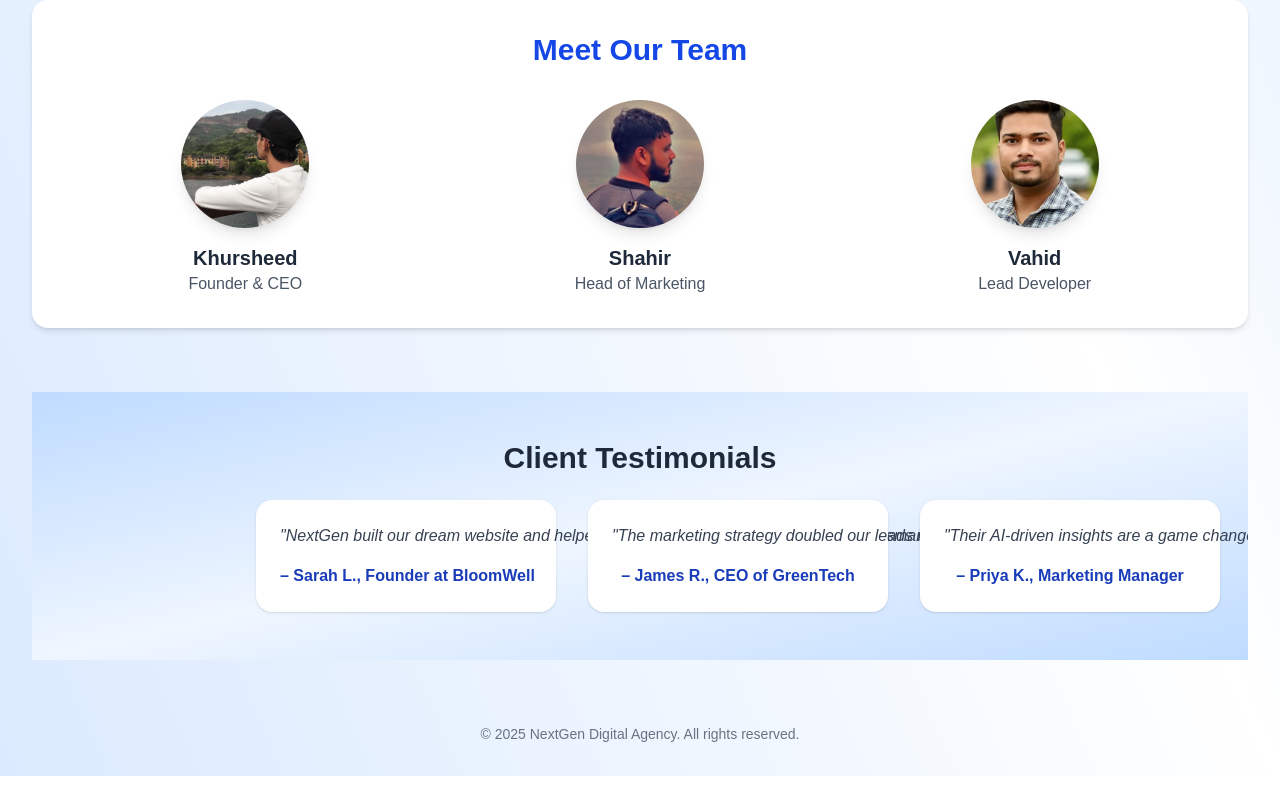
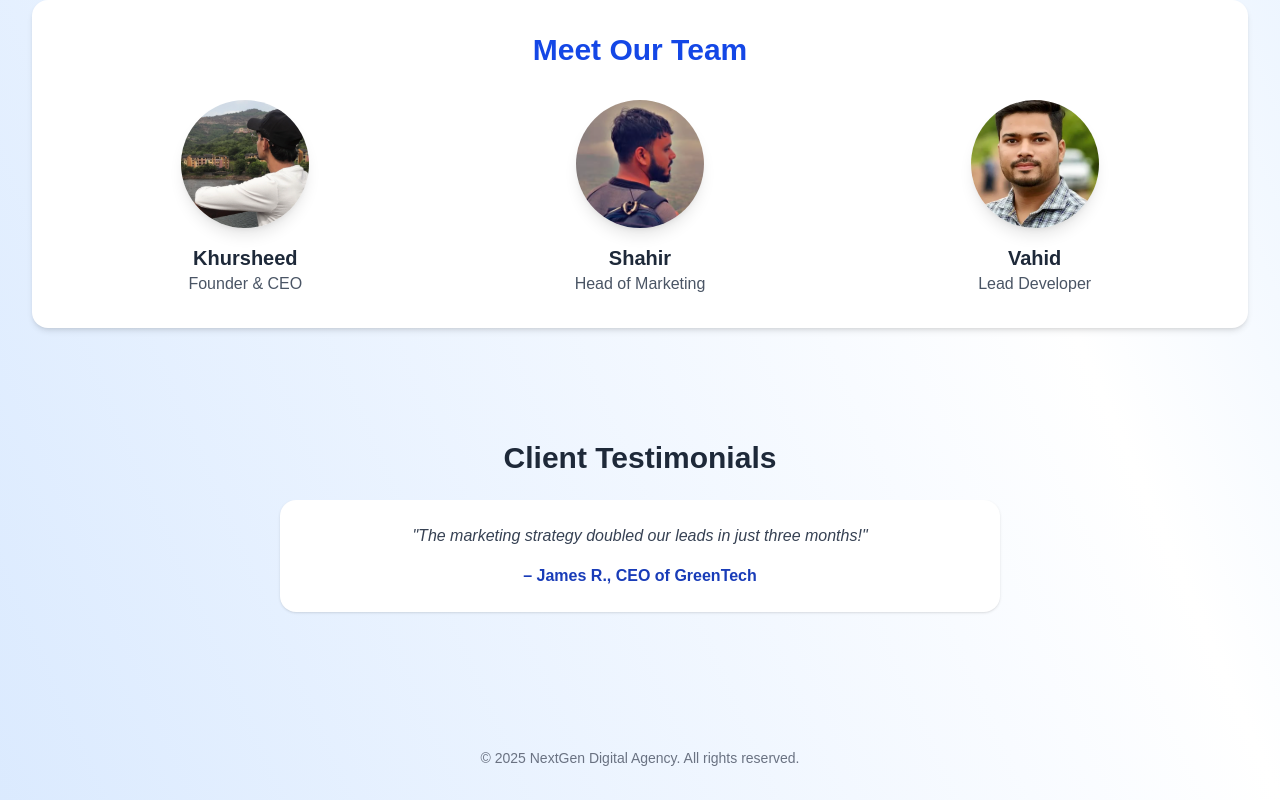
Before and after one commit to vahid454/ageny-site, a Next.js app: page / in a window 1280 px wide. Shown: the part 2132-2932 px from the top of the page. Before the commit the page ends 2908 px from the top, so only its background shows below. Built offline with nearby package versions, Linux system fonts and the light colour scheme.

Commit message:
fix: add separate menu bar for compact view

```diff
--- a/src/app/page.tsx
+++ b/src/app/page.tsx
@@ -56,7 +56,7 @@ export default function Home() {
           />
         </Link>
         <div
-          className={`flex flex-col gap-4 md:flex-row md:space-x-12 md:items-center md:ml-1 mt-[50px] ${
+          className={`flex flex-col gap-4 md:flex-row md:space-x-12 md:items-center md:ml-1 md:mt-[50px] ${
             menuOpen ? 'block' : 'hidden'
           } md:block`}
         >
@@ -183,45 +183,57 @@ export default function Home() {
         </div>
       </section>
 
-      {/* Client Testimonials slider-like section */}
-      <section className="mb-16 text-center bg-gradient-to-br from-blue-200 via-blue-50 to-blue-200 py-12 overflow-hidden">
+        {/* Client Testimonials slider */}
+    <section className="mb-16 text-center py-12 overflow-hidden">
         <h2 className="text-3xl font-bold mb-6">Client Testimonials</h2>
         <div className="relative max-w-3xl mx-auto">
-          <div className="flex space-x-8 animate-marquee whitespace-nowrap">
-            <div className="bg-white p-6 rounded-2xl shadow inline-block min-w-[300px]">
-              <p className="italic text-gray-700">"NextGen built our dream website and helped us reach new customers. Their team is smart, responsive, and results-driven."</p>
-              <p className="mt-4 font-semibold text-blue-800">– Sarah L., Founder at BloomWell</p>
-            </div>
-            <div className="bg-white p-6 rounded-2xl shadow inline-block min-w-[300px]">
-              <p className="italic text-gray-700">"The marketing strategy doubled our leads in just three months!"</p>
-              <p className="mt-4 font-semibold text-blue-800">– James R., CEO of GreenTech</p>
-            </div>
-            <div className="bg-white p-6 rounded-2xl shadow inline-block min-w-[300px]">
-              <p className="italic text-gray-700">"Their AI-driven insights are a game changer for our campaigns."</p>
-              <p className="mt-4 font-semibold text-blue-800">– Priya K., Marketing Manager</p>
-            </div>
-            <div className="bg-white p-6 rounded-2xl shadow inline-block min-w-[300px]">
-              <p className="italic text-gray-700">"A fantastic partner for all our digital needs."</p>
-              <p className="mt-4 font-semibold text-blue-800">– Alex M., Founder at UrbanFit</p>
-            </div>
-            {/* Duplicate testimonials for seamless looping */}
-            <div className="bg-white p-6 rounded-2xl shadow inline-block min-w-[300px]">
-              <p className="italic text-gray-700">"NextGen built our dream website and helped us reach new customers. Their team is smart, responsive, and results-driven."</p>
-              <p className="mt-4 font-semibold text-blue-800">– Sarah L., Founder at BloomWell</p>
-            </div>
-            <div className="bg-white p-6 rounded-2xl shadow inline-block min-w-[300px]">
-              <p className="italic text-gray-700">"The marketing strategy doubled our leads in just three months!"</p>
-              <p className="mt-4 font-semibold text-blue-800">– James R., CEO of GreenTech</p>
-            </div>
-            <div className="bg-white p-6 rounded-2xl shadow inline-block min-w-[300px]">
-              <p className="italic text-gray-700">"Their AI-driven insights are a game changer for our campaigns."</p>
-              <p className="mt-4 font-semibold text-blue-800">– Priya K., Marketing Manager</p>
-            </div>
-            <div className="bg-white p-6 rounded-2xl shadow inline-block min-w-[300px]">
-              <p className="italic text-gray-700">"A fantastic partner for all our digital needs."</p>
-              <p className="mt-4 font-semibold text-blue-800">– Alex M., Founder at UrbanFit</p>
-            </div>
-          </div>
+          {(() => {
+            const testimonials = [
+              {
+                text: `"NextGen built our dream website and helped us reach new customers. Their team is smart, responsive, and results-driven."`,
+                author: "– Sarah L., Founder at BloomWell",
+              },
+              {
+                text: `"The marketing strategy doubled our leads in just three months!"`,
+                author: "– James R., CEO of GreenTech",
+              },
+              {
+                text: `"Their AI-driven insights are a game changer for our campaigns."`,
+                author: "– Priya K., Marketing Manager",
+              },
+              {
+                text: `"A fantastic partner for all our digital needs."`,
+                author: "– Alex M., Founder at UrbanFit",
+              },
+            ];
+
+            const [current, setCurrent] = React.useState(0);
+
+            React.useEffect(() => {
+              const interval = setInterval(() => {
+                setCurrent((prev) => (prev + 1) % testimonials.length);
+              }, 5000); // change every 5s
+              return () => clearInterval(interval);
+            }, []);
+
+            return (
+              <div className="overflow-hidden">
+                <div
+                  className="flex transition-transform duration-700 ease-in-out"
+                  style={{ transform: `translateX(-${current * 100}%)` }}
+                >
+                  {testimonials.map((t, idx) => (
+                    <div key={idx} className="min-w-full px-6">
+                      <div className="bg-white p-6 rounded-2xl shadow">
+                        <p className="italic text-gray-700">{t.text}</p>
+                        <p className="mt-4 font-semibold text-blue-800">{t.author}</p>
+                      </div>
+                    </div>
+                  ))}
+                </div>
+              </div>
+            );
+          })()}
         </div>
       </section>
 
```
